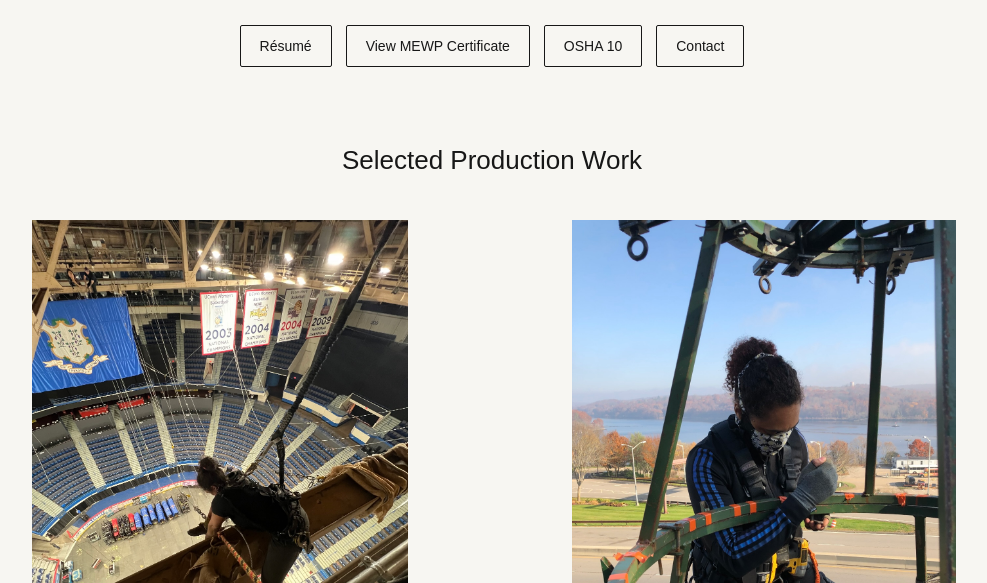
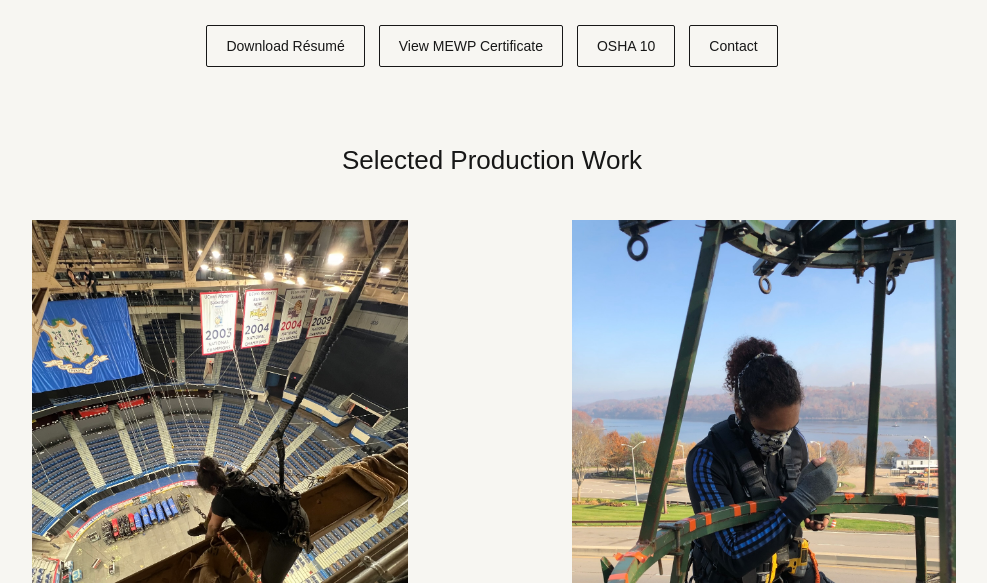
Before and after one commit to Bunny81-Studio/bunny81-website, a plain HTML site: page production/index.html in a window 1280 px wide. Shown: the part 217-800 px from the top of the page, without its empty margins (148-1135 px from the left). Drawn offline with Linux system fonts and the light colour scheme.

Commit message:
Update resume link and button text in index.html

```diff
--- a/production/index.html
+++ b/production/index.html
@@ -216,10 +216,11 @@
       <div class="links">
         <a
           class="button"
-          href="../TeresaGeorge_LiveEvents_Resume.pdf"
+          href="../TeresaGeorge_LiveEvents_Resume(2).pdf"
+          download="Teresa-George-Live-Events-Resume.pdf"
           target="_blank"
         >
-          Résumé
+          Download Résumé
         </a>
 
         <a
```
